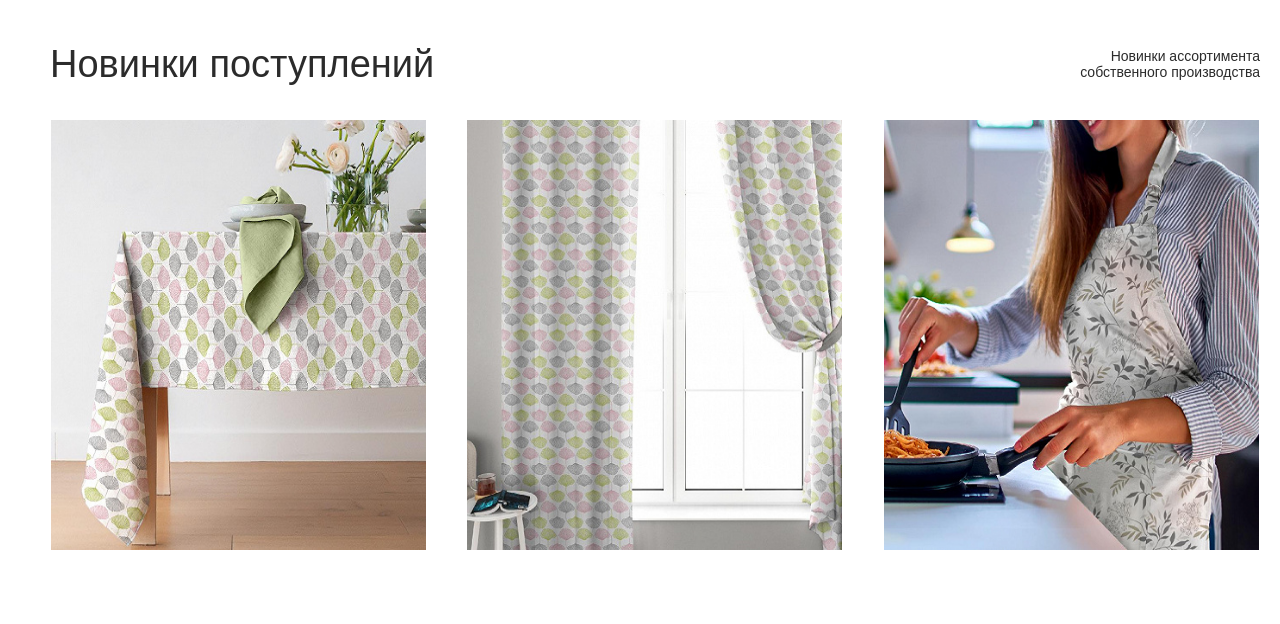
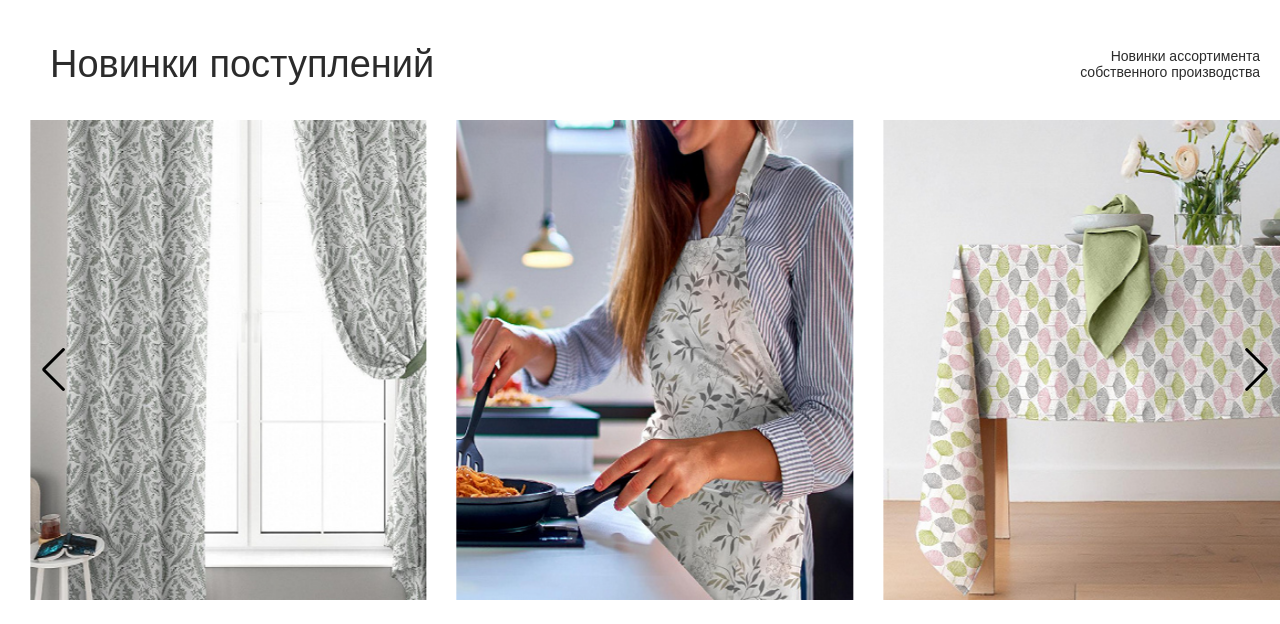
Before and after one commit to xursandev/vasilisa, a plain HTML site: page index.html in a window 1280 px wide. Shown: the part 2136-2760 px from the top of the page. Drawn offline with nearby package versions, Linux system fonts and the light colour scheme.

Commit message:
first commit

```diff
--- a/index.html
+++ b/index.html
@@ -1,3 +1,4 @@
+
 <!DOCTYPE html>
 <html lang="en">
 
@@ -463,6 +464,8 @@
             <div class="Swiper">
               <div class="swiper mySwiper">
                 <div class="swiper-wrapper">
+                  <img class="swiper-slide" src="./images/image4.jpeg" alt="images">
+                  <img class="swiper-slide" src="./images/image6.jpeg" alt="images">
                   <img class="swiper-slide" src="./images/image1.jpeg" alt="images">
                   <img class="swiper-slide" src="./images/image2.jpeg" alt="images">
                   <img class="swiper-slide" src="./images/image3.jpeg" alt="images">
@@ -470,26 +473,8 @@
                   <img class="swiper-slide" src="./images/image5.jpeg" alt="images">
                   <img class="swiper-slide" src="./images/image6.jpeg" alt="images">
                 </div>
-              </div>
-              <div class="swiper mySwiper">
-                <div class="swiper-wrapper">
-                  <img class="swiper-slide" src="./images/image6.jpeg" alt="images">
-                  <img class="swiper-slide" src="./images/image4.jpeg" alt="images">
-                  <img class="swiper-slide" src="./images/image2.jpeg" alt="images">
-                  <img class="swiper-slide" src="./images/image5.jpeg" alt="images">
-                  <img class="swiper-slide" src="./images/image3.jpeg" alt="images">
-                  <img class="swiper-slide" src="./images/image1.jpeg" alt="images">
-                </div>
-              </div>
-              <div class="swiper mySwiper">
-                <div class="swiper-wrapper">
-                  <img class="swiper-slide" src="./images/image3.jpeg" alt="images">
-                  <img class="swiper-slide" src="./images/image1.jpeg" alt="images">
-                  <img class="swiper-slide" src="./images/image4.jpeg" alt="images">
-                  <img class="swiper-slide" src="./images/image6.jpeg" alt="images">
-                  <img class="swiper-slide" src="./images/image2.jpeg" alt="images">
-                  <img class="swiper-slide" src="./images/image5.jpeg" alt="images">
-                </div>
+                <div class="swiper-button-next"></div>
+                <div class="swiper-button-prev"></div>
               </div>
             </div>
           </div>
@@ -531,6 +516,7 @@
                 <img class="left-image" src="./images/footer-6.svg" alt="image">
                 <img class="left-image" src="./images/footer-7.svg" alt="image">
               </div>
+
             </div>
             <div class="footer-top-right">
               <img src="./images/logo-2.svg" alt="">
--- a/main.js
+++ b/main.js
@@ -42,8 +42,8 @@
 }
 
 var swiper = new Swiper(".mySwiper", {
+  slidesPerView: 3,
   spaceBetween: 30,
-  centeredSlides: true,
   autoplay: {
     delay: 2500,
     disableOnInteraction: false,
--- a/style.css
+++ b/style.css
@@ -566,13 +566,9 @@
 }
 
 .swiper {
-  width: 1200px;
-  height: 450px;
+  width: 100%;
+  height: 500px;
   padding-bottom: 20px;
-}
-
-.mySwiper{
-    width: 30%;
 }
 
 .Swiper{
@@ -603,10 +599,6 @@
 .footer-top{
     display: flex;
     justify-content: space-between;
-}
-
-.footer-bottom{
-
 }
 
 .footer-top-right{
@@ -749,4 +741,12 @@
     margin-bottom: 10px;
 }
 
+.swiper-button-next{
+    color: #000
+}
+
+.swiper-button-prev{
+    color: #000
+}
+
 /* FOOTER - END */
```
